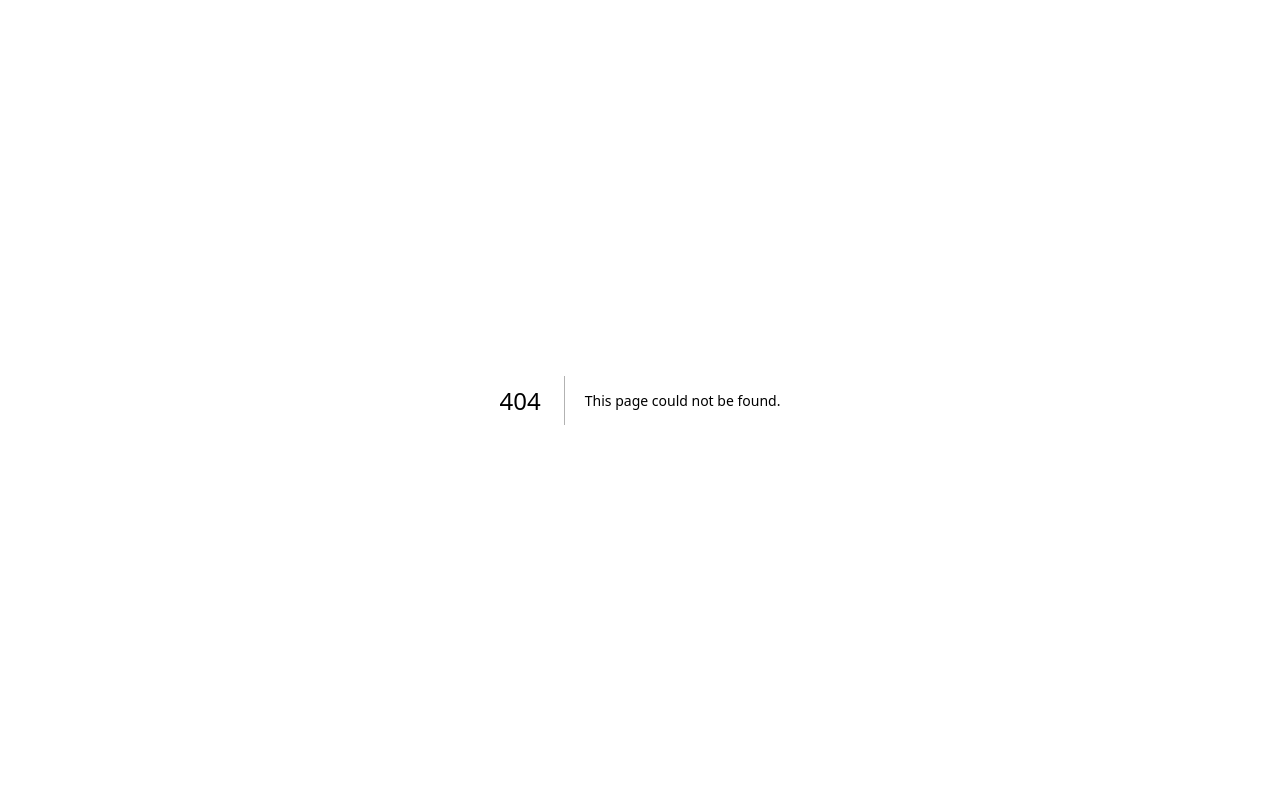
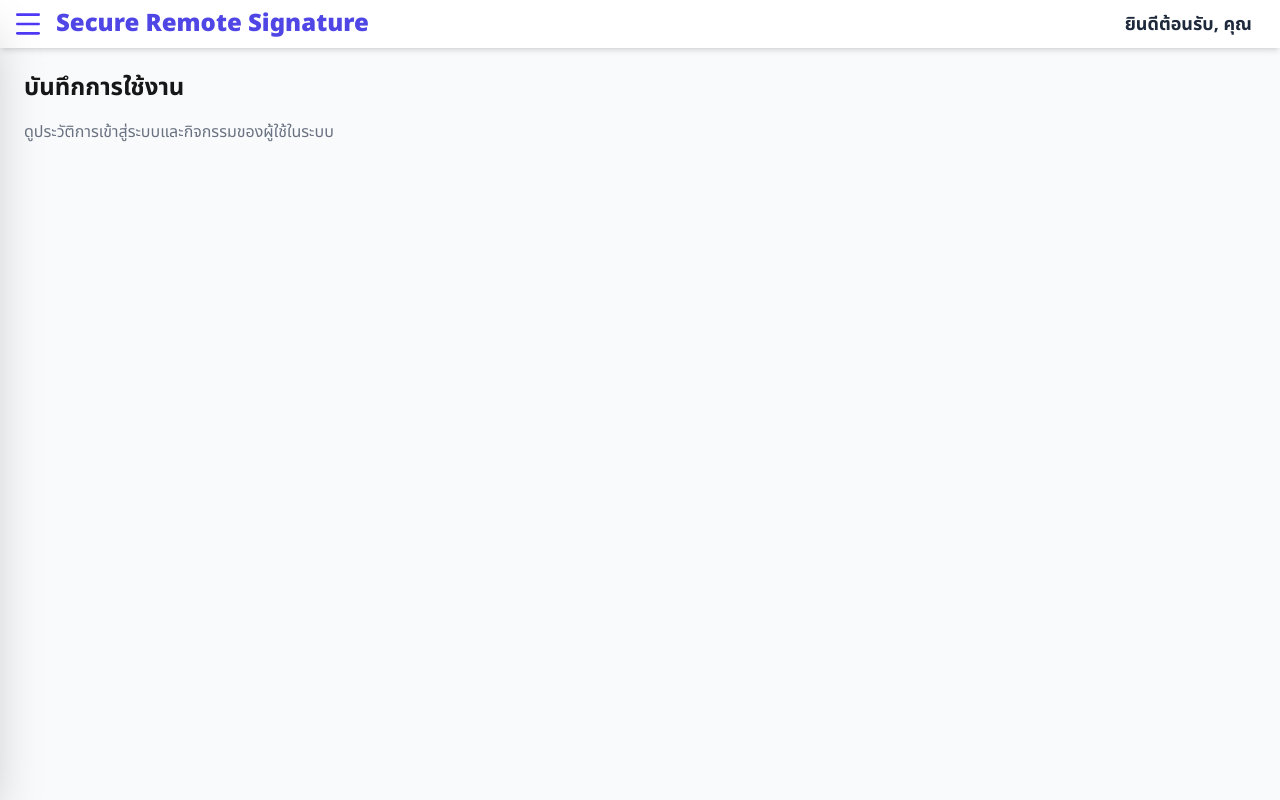
Before and after one commit to Secure-Remote-signature/RemoteSecureSignature, a Next.js app in the folder frontend/: page /admin/auditLog in a window 1280 px wide. Before the commit this address had no page. Built offline with nearby package versions, Linux system fonts and the light colour scheme; no server answers; sample sign-in values are in the browser's storage.

Commit message:
feat(admin): add AuditLogPage component for user activity tracking

```diff
--- /dev/null
+++ b/frontend/app/admin/auditLog/page.tsx
@@ -0,0 +1,8 @@
+export default function AuditLogPage() {
+    return (
+        <div className="p-6">
+            <h1 className="text-2xl font-bold mb-4">บันทึกการใช้งาน</h1>
+            <p className="text-gray-500 mb-6">ดูประวัติการเข้าสู่ระบบและกิจกรรมของผู้ใช้ในระบบ</p>
+        </div>
+    );
+}
```
